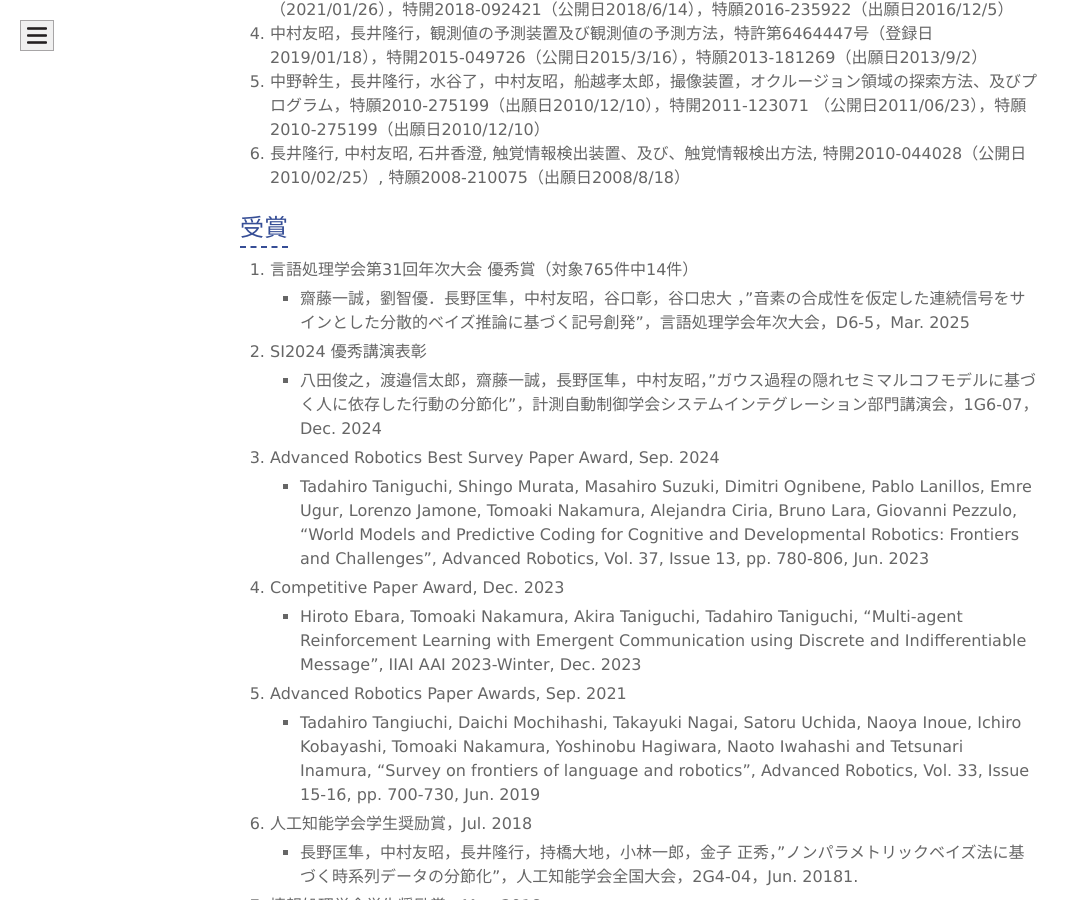
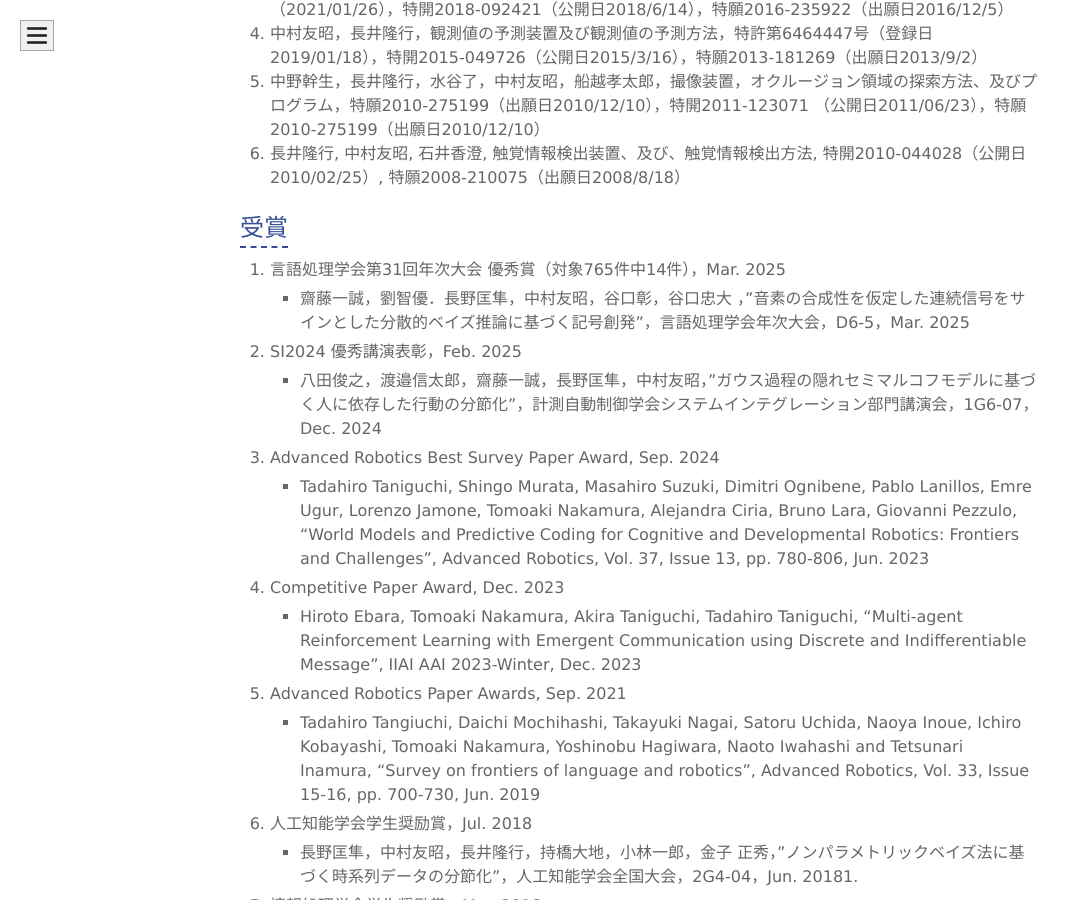
Before and after one commit to naka-lab/naka-lab.github.io, a Jekyll site: the page built from subpages/pub.md, in a window 1280 px wide and 900 px high, scrolled down 24394 px. Shown: the whole window, without its empty margins (0-1080 px from the left). Built offline with Jekyll 4.4.1, drawn with Linux system fonts in a browser that asks for light colours.

Commit message:
Update pub.md

```diff
--- a/subpages/pub.md
+++ b/subpages/pub.md
@@ -454,9 +454,9 @@ Signal Processing, pp. 13-16, Feb. 2020
 
 
 ## 受賞
-1. 言語処理学会第31回年次大会 優秀賞（対象765件中14件）
+1. 言語処理学会第31回年次大会 優秀賞（対象765件中14件），Mar. 2025
     - 齋藤一誠，劉智優．長野匡隼，中村友昭，谷口彰，谷口忠大 ，"音素の合成性を仮定した連続信号をサインとした分散的ベイズ推論に基づく記号創発"，言語処理学会年次大会，D6-5，Mar. 2025
-1. SI2024 優秀講演表彰
+1. SI2024 優秀講演表彰，Feb. 2025
     - 八田俊之，渡邉信太郎，齋藤一誠，長野匡隼，中村友昭，"ガウス過程の隠れセミマルコフモデルに基づく人に依存した行動の分節化"，計測自動制御学会システムインテグレーション部門講演会，1G6-07，Dec. 2024
 1. Advanced Robotics Best Survey Paper Award, Sep. 2024
     - Tadahiro Taniguchi, Shingo Murata, Masahiro Suzuki, Dimitri Ognibene, Pablo Lanillos, Emre Ugur, Lorenzo Jamone, Tomoaki Nakamura, Alejandra Ciria, Bruno Lara, Giovanni Pezzulo, "World Models and Predictive Coding for Cognitive and Developmental Robotics: Frontiers and Challenges", Advanced Robotics, Vol. 37, Issue 13, pp. 780-806, Jun. 2023
```
